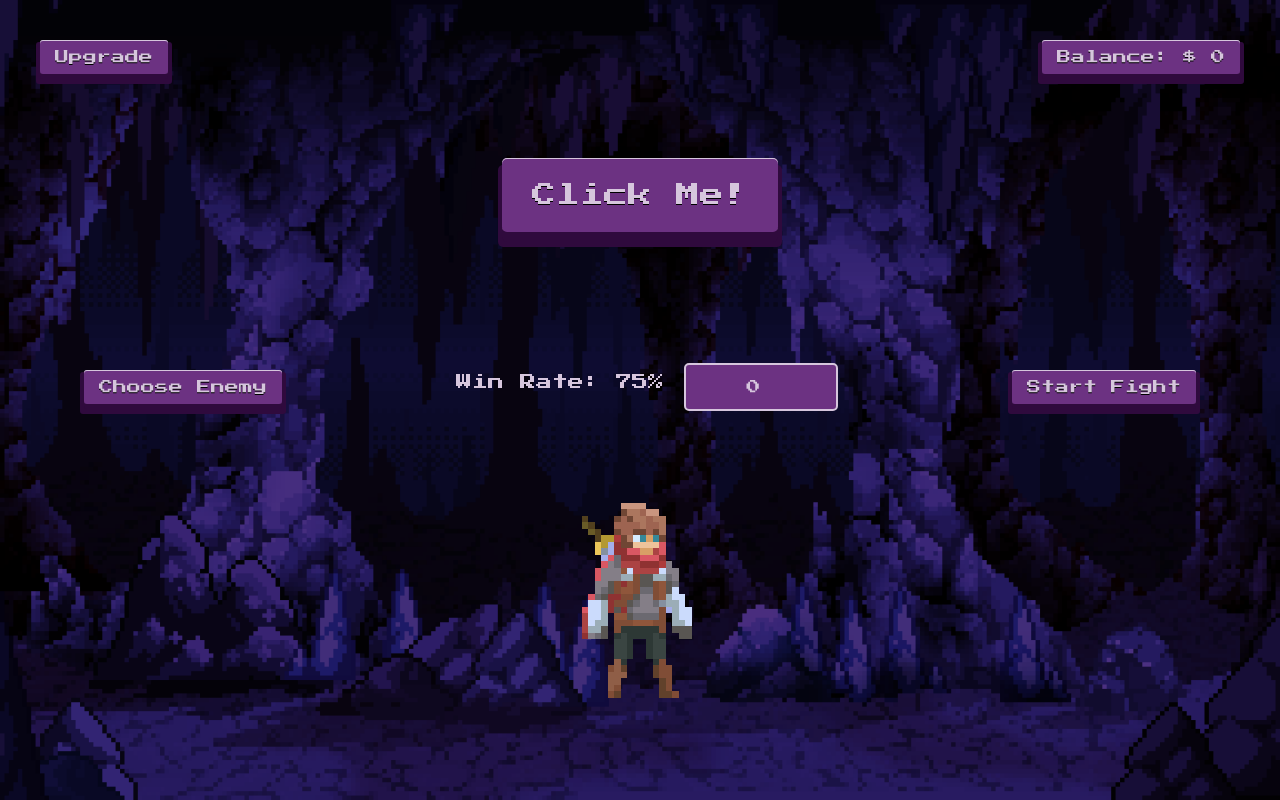
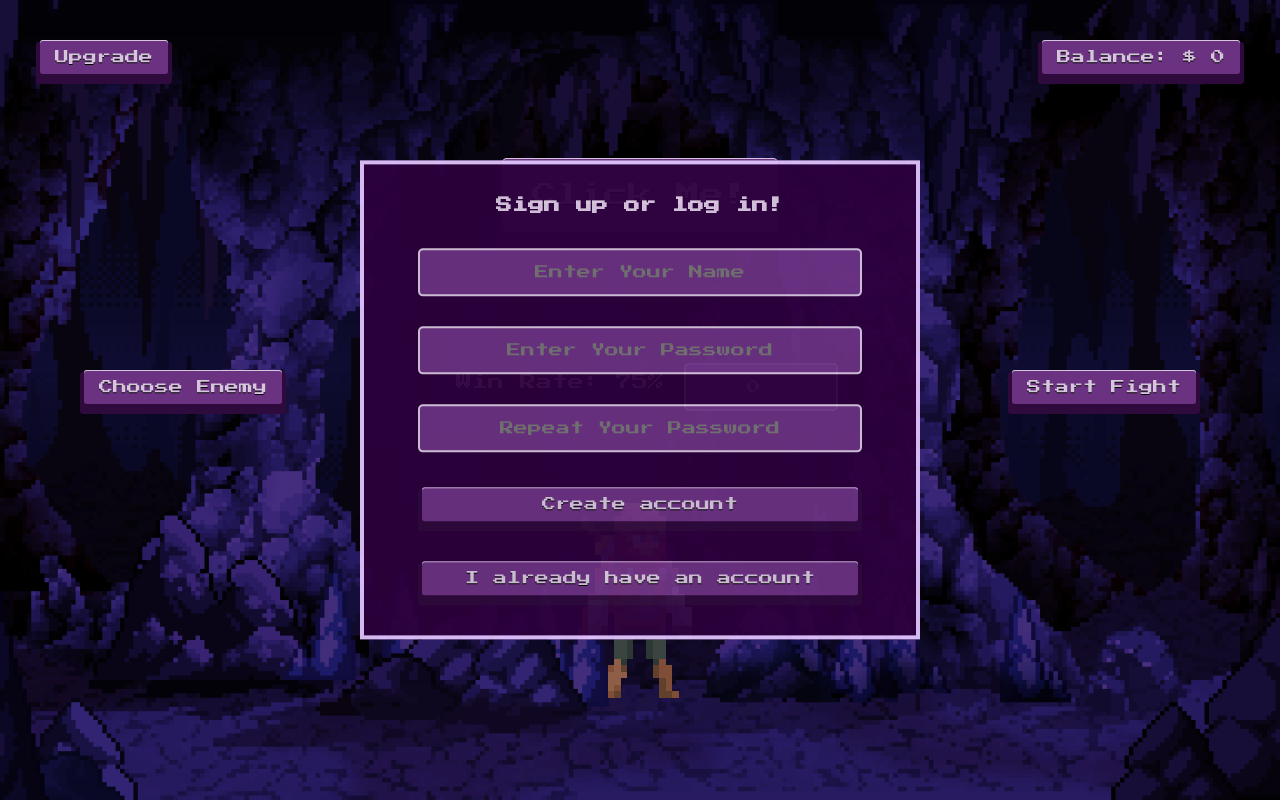
Before and after one commit to ByterGame/app-with-vue3, a Vue app in the folder frontend/: page / in a window 1280 px wide. Built offline with nearby package versions, Linux system fonts and the light colour scheme.

Commit message:
registration and login component, bet fixed

```diff
--- a/frontend/src/App.vue
+++ b/frontend/src/App.vue
@@ -1,4 +1,7 @@
 <template>
+  <RegistrationModal :userLoggedIn="userLoggedIn"
+      v-if="!userLoggedIn"  @login="handleLogin"/>
+
   <div class="clicker-section">
 <div class="balance"><div class="little-button"><a>Balance: $ {{balance}}</a></div></div>
 <div class="upgrade-button" @click="openUpgradeModal" id="open-upgrade"><div class="little-button" id="open-upgrade"><a>Upgrade</a></div></div>
@@ -46,11 +49,13 @@
 
 
 <script>
+import RegistrationModal from "@/components/RegistrationModal.vue";
 export default {
   data() {
     return{
       balance: 0,
       bet: 0,
+      userLoggedIn: false,
       isEnemyModalVisible: false,
       isUpgradeModalVisible: false,
       enemies:[
@@ -87,13 +92,21 @@ export default {
       this.isUpgradeModalVisible = false;
     },
     makeBet(){
-      if(this.bet > 0){
+      if(this.bet > 0 && this.bet <= this.balance){
         this.balance -= this.bet;
-      this.bet = 0;
+        this.bet = 0;
+      }
+      else if(this.bet > this.balance){
+        this.bet = this.balance;
       }
     },
-  }
-
+    handleLogin(value) {
+      this.userLoggedIn = value;
+    },
+  },
+  components: {
+    RegistrationModal
+  },
 }
 
 </script>
--- /dev/null
+++ b/frontend/src/components/RegistrationModal.vue
@@ -0,0 +1,167 @@
+<script>
+// eslint-disable-next-line vue/no-export-in-script-setup
+export default{
+  data(){
+    return{
+      isRegistrationModalVisible: true,
+      isLoginModalVisible: false,
+    }
+  },
+  props: {
+    userLoggedIn: {
+      type: Boolean
+    }
+  },
+  methods: {
+    openLogin(){
+      this.isRegistrationModalVisible = false;
+      this.isLoginModalVisible = true;
+    },
+    openRegistration(){
+      this.isRegistrationModalVisible = true;
+      this.isLoginModalVisible = false;
+    },
+    login() {
+      this.$emit('login', true);
+    }
+  },
+}
+</script>
+
+<template>
+<div v-if="isRegistrationModalVisible" class="modal" id="registration-modal">
+    <h2>Sign up or log in!</h2>
+    <div class="modal-content">
+        <input class="name-input" type="text" placeholder="Enter Your Name">
+      <input class="password-input" type="password" placeholder="Enter Your Password">
+      <input class="password-input" type="password" placeholder="Repeat Your Password">
+      <div class="little-button"><a>Create account</a></div>
+<div class="little-button" @click="openLogin"><a>I already have an account</a></div>
+    </div>
+</div>
+
+  <div v-if="isLoginModalVisible" class="modal" id="registration-modal">
+    <h2>Sign up or log in!</h2>
+    <div class="modal-content">
+        <input class="name-input" type="text" placeholder="Enter Your Name">
+      <input class="password-input" type="password" placeholder="Enter Your Password">
+      <div class="little-button" @click="login"><a>Log in</a></div>
+<div class="little-button" @click="openRegistration"><a>I don`t have an account</a></div>
+    </div>
+</div>
+</template>
+
+<style scoped>
+        .little-button{
+          text-align:center;
+          background-color: transparent;
+          font-family: 'Press Start 2P', sans-serif;
+          position:relative;
+          display:inline-block;
+          margin:20px;
+              cursor: pointer;
+          width: 85%;
+        }
+
+        .little-button a{
+          color: #d6c6dd;
+          font-family: 'Press Start 2P', sans-serif;
+          //font-weight:bold;
+          font-size:14px;
+          text-align: center;
+          text-decoration:none;
+          background-color:#6c3282;
+          display:block;
+            position:relative;
+          padding:10px 15px;
+
+          -webkit-tap-highlight-color: rgba(0, 0, 0, 0);
+          text-shadow: 0px 1px 0px #000;
+          filter: dropshadow(color=#000, offx=0px, offy=1px);
+
+          -webkit-box-shadow:inset 0 1px 0 #d6c6dd, 0 5px 0 #601e7c;
+          -moz-box-shadow:inset 0 1px 0 #d6c6dd, 0 5px 0 #601e7c;
+          box-shadow:inset 0 1px 0 #d6c6dd, 0 5px 0 #2F0A3D;
+
+          -webkit-border-radius: 3px;
+          -moz-border-radius: 3px;
+          border-radius: 3px;
+        }
+
+        .little-button a:hover{
+            background-color: #601e7c;
+        }
+
+        .little-button a:active{
+          top:8px;
+          background-color:#601e7c;
+
+          -webkit-box-shadow:inset 0 1px 0 #d6c6dd, inset 0 -3px 0 #2F0A3D;
+          -moz-box-shadow:inset 0 1px 0 #d6c6dd, inset 0 -3px 0 #2F0A3D;
+          box-shadow:inset 0 1px 0 #d6c6dd, inset 0 -3px 0 #2F0A3D;
+        }
+
+        .little-button:after{
+          content:"";
+          height:100%;
+          width:100%;
+          padding:4px;
+          position: absolute;
+          bottom:-10px;
+          left:-4px;
+          z-index:-1;
+          background-color:#2F0A3D;
+          -webkit-border-radius: 3px;
+          -moz-border-radius: 3px;
+          border-radius: 3px;
+        }
+        .modal {
+            position: fixed;
+          width: 512px;
+            top: 50%;
+            left: 50%;
+            display: block;
+          color: #d6c6dd;
+          font-family: 'Press Start 2P', sans-serif;
+          font-size:14px;
+            transform: translate(-50%, -50%);
+            background: #2d013d;
+            opacity: 0.95;
+            padding: 20px;
+            border: 4px solid #e0c3fc;
+            z-index: 10;
+          align-items: center;
+          text-align:center;
+        }
+
+        .modal h2 {
+            font-size: 16px;
+            font-family: 'Press Start 2P', sans-serif;
+        }
+
+        .modal-content {
+            margin-top: 20px;
+          display: flex;
+          flex-direction: column;
+          justify-content: space-between;
+          align-items: center;
+        }
+        .modal-content button {
+            font-family: 'Press Start 2P', sans-serif;
+        }
+
+        input {
+            width: 80%;
+            padding: 15px;
+            border: 2px solid #d6c6dd;
+          margin: 15px;
+            background: #6c3282;
+            color: #d6c6dd;
+            font-family: 'Press Start 2P', sans-serif;
+            font-size: 14px;
+            text-align: center;
+            -webkit-border-radius: 5px;
+            -moz-border-radius: 5px;
+            border-radius: 5px;
+        }
+</style>
```
